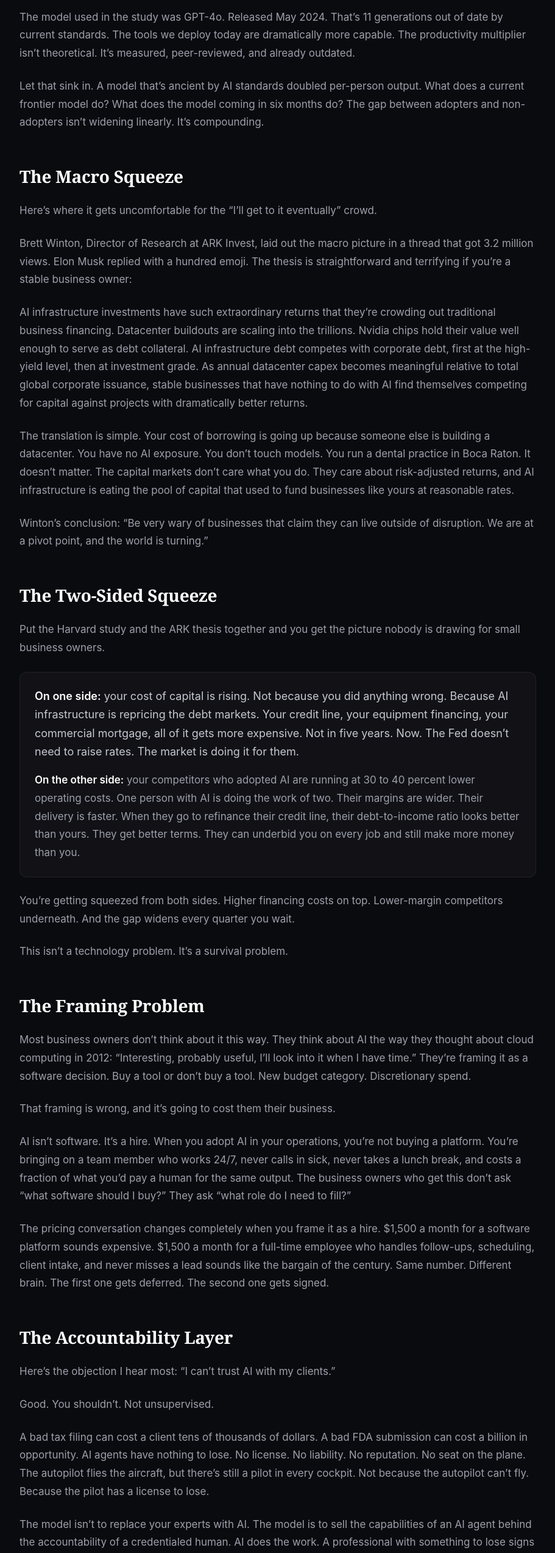
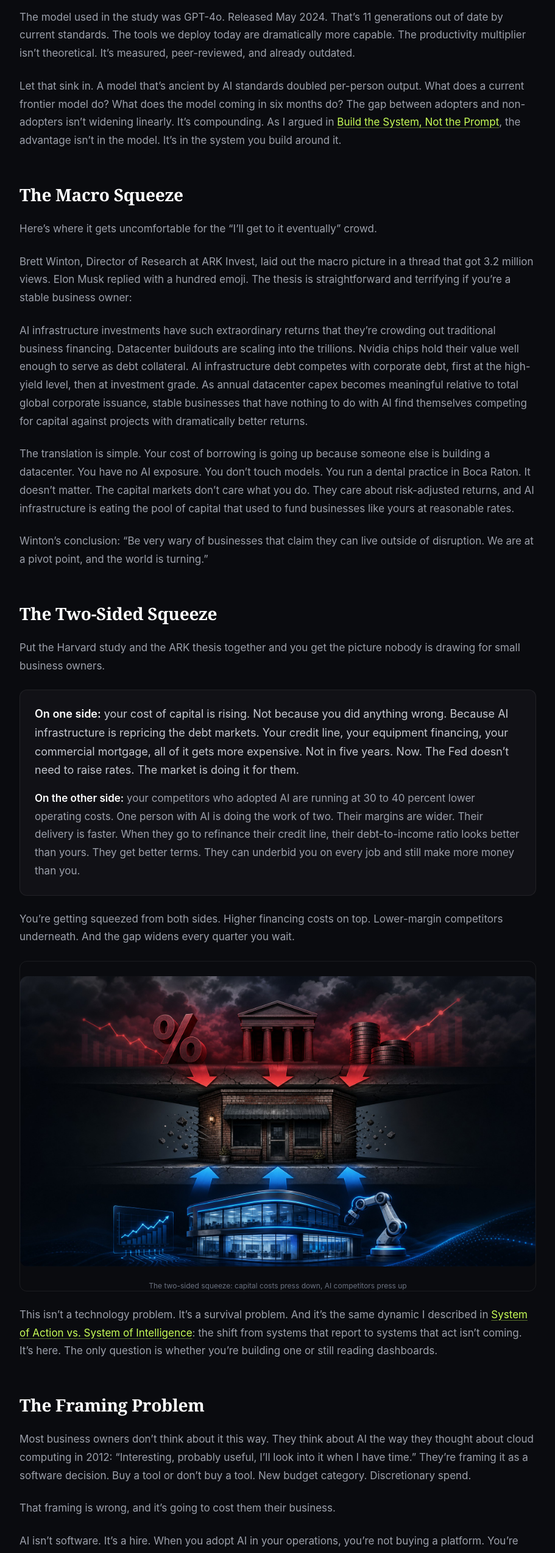
Before and after one commit to FranklinIV94/franklin-portfolio, a Next.js app: page /blog/the-cost-of-waiting in a window 1280 px wide. Shown: the part 1520-4067 px from the top of the page at 61% size, without its empty margins (184-1095 px from the left). Built offline with nearby package versions, Linux system fonts and the light colour scheme.

Commit message:
Add mid-article images, internal blog backlinks, fix broken work page links in The Cost of Waiting

```diff
--- a/app/blog/the-cost-of-waiting/page.tsx
+++ b/app/blog/the-cost-of-waiting/page.tsx
@@ -100,7 +100,7 @@ export default function TheCostOfWaiting() {
         </p>
 
         <p>
-          Let that sink in. A model that&rsquo;s ancient by AI standards doubled per-person output. What does a current frontier model do? What does the model coming in six months do? The gap between adopters and non-adopters isn&rsquo;t widening linearly. It&rsquo;s compounding.
+          Let that sink in. A model that&rsquo;s ancient by AI standards doubled per-person output. What does a current frontier model do? What does the model coming in six months do? The gap between adopters and non-adopters isn&rsquo;t widening linearly. It&rsquo;s compounding. As I argued in <a href="/blog/build-the-system" className="text-accent hover:underline">Build the System, Not the Prompt</a>, the advantage isn&rsquo;t in the model. It&rsquo;s in the system you build around it.
         </p>
 
         <h2 className="font-display font-bold text-2xl text-white pt-8">The Macro Squeeze</h2>
@@ -144,8 +144,19 @@ export default function TheCostOfWaiting() {
           You&rsquo;re getting squeezed from both sides. Higher financing costs on top. Lower-margin competitors underneath. And the gap widens every quarter you wait.
         </p>
 
+        <figure className="my-8 overflow-hidden rounded-xl border border-border">
+          <img
+            src="/blog/cost-of-waiting-squeeze.jpg"
+            alt="A small business storefront being squeezed from above by rising capital costs and from below by AI-powered competitors with lower operating costs"
+            className="w-full"
+          />
+          <figcaption className="mt-2 text-xs text-gray-500 text-center">
+            The two-sided squeeze: capital costs press down, AI competitors press up
+          </figcaption>
+        </figure>
+
         <p>
-          This isn&rsquo;t a technology problem. It&rsquo;s a survival problem.
+          This isn&rsquo;t a technology problem. It&rsquo;s a survival problem. And it&rsquo;s the same dynamic I described in <a href="/blog/system-of-action" className="text-accent hover:underline">System of Action vs. System of Intelligence</a>: the shift from systems that report to systems that act isn&rsquo;t coming. It&rsquo;s here. The only question is whether you&rsquo;re building one or still reading dashboards.
         </p>
 
         <h2 className="font-display font-bold text-2xl text-white pt-8">The Framing Problem</h2>
@@ -188,8 +199,23 @@ export default function TheCostOfWaiting() {
           A company called Panacea is doing this in life sciences regulatory consulting. They signed $500,000 in contracts in two months. Ninety percent of their seven-figure pipeline is inbound. Their entire model is internal AI platform, expert owns the outcome, fixed-fee pricing instead of hourly. They replaced the incentive to work slowly with the incentive to work fast. The faster they deliver, the bigger their margin, and the happier the client.
         </p>
 
+        <figure className="my-8 overflow-hidden rounded-xl border border-border">
+          <img
+            src="/blog/cost-of-waiting-accountability.jpg"
+            alt="An AI agent does work in the background while a human professional reviews, signs, and seals the output in the foreground. The accountability layer."
+            className="w-full"
+          />
+          <figcaption className="mt-2 text-xs text-gray-500 text-center">
+            AI does the work. A professional with something to lose signs off on it.
+          </figcaption>
+        </figure>
+
         <p>
           That&rsquo;s not a theory. That&rsquo;s a business with half a million in signed contracts in sixty days.
+        </p>
+
+        <p>
+          I wrote about this dynamic in <a href="/blog/the-accountability-moat" className="text-accent hover:underline">The Accountability Moat</a>. The argument hasn&rsquo;t changed: the model is not the moat. Accountability is. But accountability without speed is just liability. AI gives you the speed. The credential gives you the trust. You need both.
         </p>
 
         <h2 className="font-display font-bold text-2xl text-white pt-8">What We&rsquo;ve Learned Running This Model</h2>
@@ -252,7 +278,7 @@ export default function TheCostOfWaiting() {
 
         <div className="mt-12 border-t border-border pt-8">
           <p className="text-sm text-gray-400 italic">
-            Franklin Bryant IV is COO of All Lines Business Solutions and a leading voice in practical AI implementation for small business. He is the creator of the <a href="/work/aiio-assessment" className="text-accent hover:underline">AIIO Assessment</a> framework, a structured evaluation that identifies automation opportunities and quantifies ROI before a single dollar is spent, and <a href="/work/sentinel-security-audit" className="text-accent hover:underline">SENTINEL</a>, a comprehensive AI security audit for agent infrastructure. He&rsquo;s currently pursuing his Enrolled Agent credential. Learn more at <a href="https://franklin.simplifyingbusinesses.com" className="text-accent hover:underline">franklin.simplifyingbusinesses.com</a>.
+            Franklin Bryant IV is COO of All Lines Business Solutions and a leading voice in practical AI implementation for small business. He is the creator of the AIIO Assessment framework, a structured evaluation that identifies automation opportunities and quantifies ROI before a single dollar is spent, and SENTINEL, a comprehensive AI security audit for agent infrastructure. He&rsquo;s currently pursuing his Enrolled Agent credential. Learn more at <a href="https://franklin.simplifyingbusinesses.com" className="text-accent hover:underline">franklin.simplifyingbusinesses.com</a>.
           </p>
         </div>
 
```
Also changed, not shown: public/blog/cost-of-waiting-accountability.jpg (added), public/blog/cost-of-waiting-squeeze.jpg (added).
